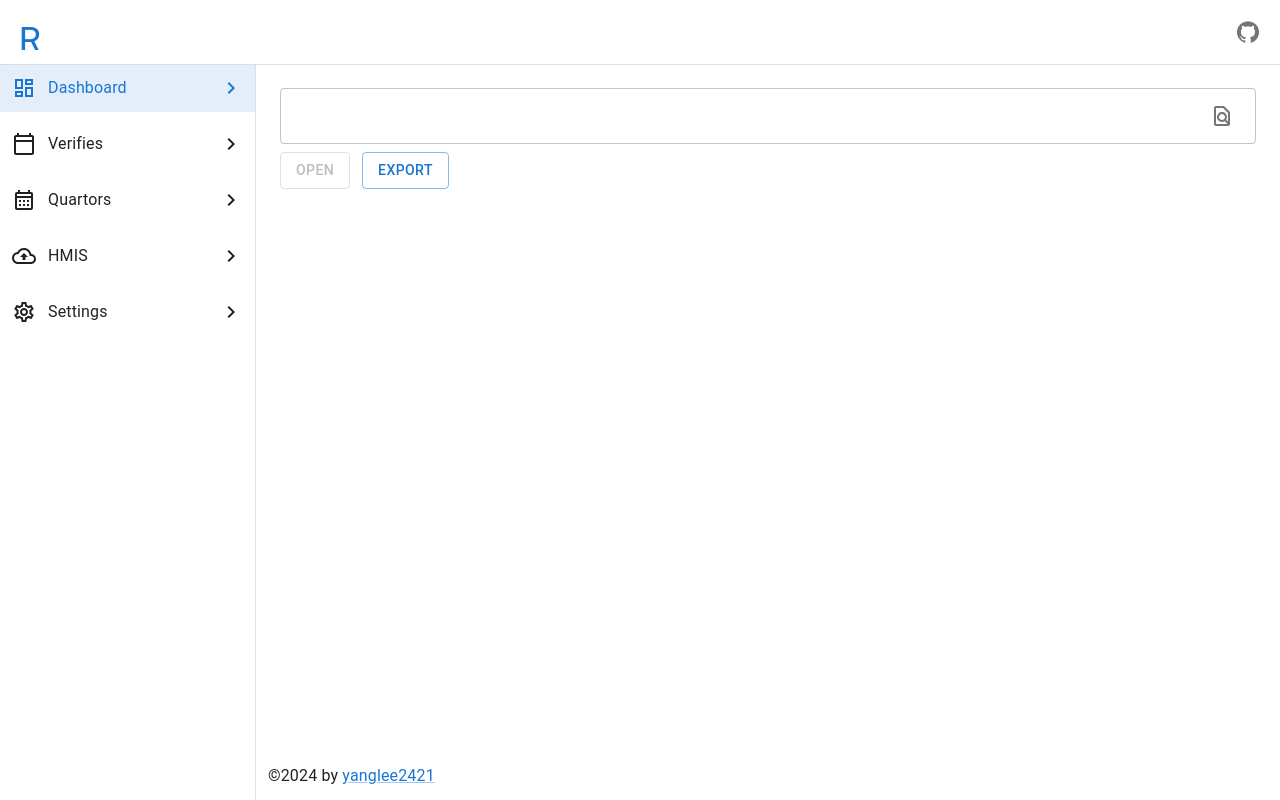
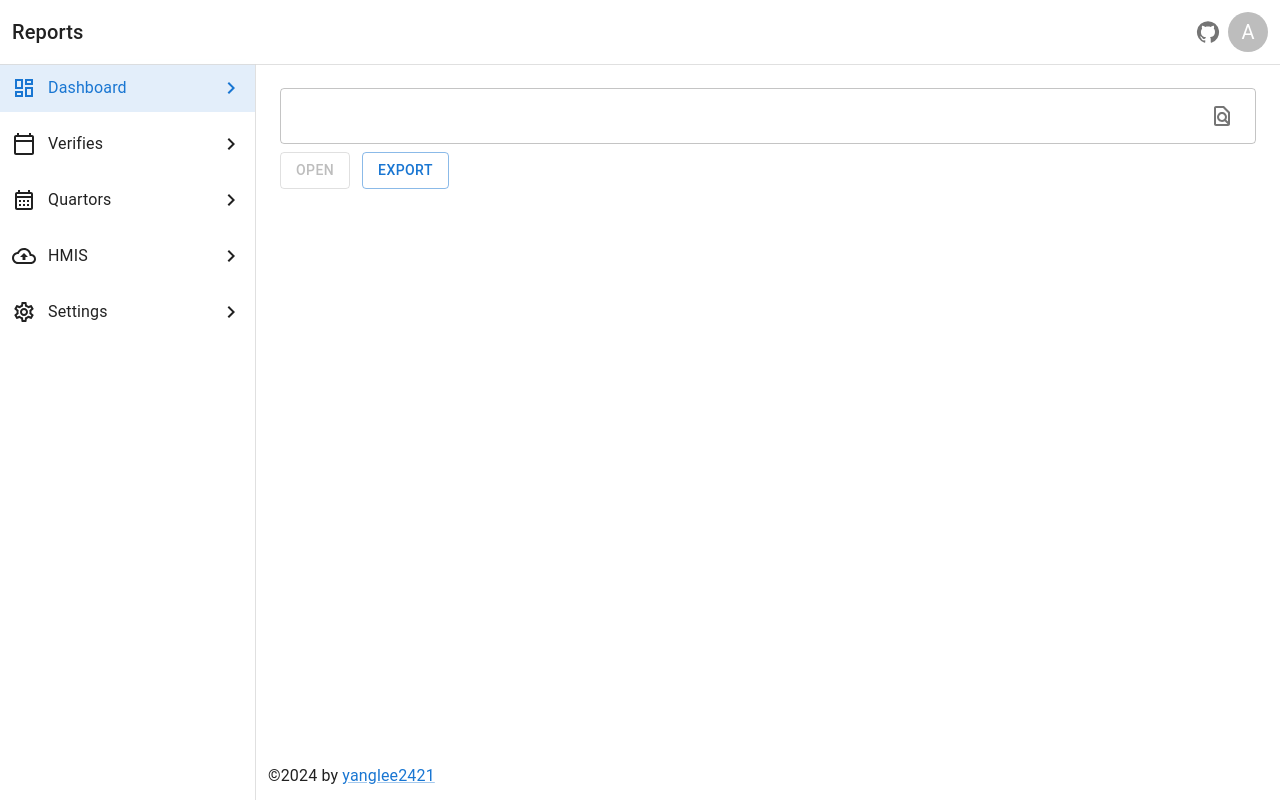
Before and after one commit to yanglee2421/electron-react, a React (Vite) app: page /#/zh/ in a window 1280 px wide. Built offline with nearby package versions, Linux system fonts and the light colour scheme; no server answers.

Commit message:
style: styling toolbar

```diff
--- a/src/components/layout/AuthLayout.tsx
+++ b/src/components/layout/AuthLayout.tsx
@@ -1,8 +1,8 @@
 import {
   alpha,
   AppBar,
+  Avatar,
   Box,
-  Icon,
   IconButton,
   Link,
   styled,
@@ -20,7 +20,7 @@ import {
   MenuOutlined,
   SettingsOutlined,
 } from "@mui/icons-material";
-import { Link as RouterLink, NavLink, useParams } from "react-router";
+import { NavLink, useParams } from "react-router";
 import React from "react";
 
 const github_url = import.meta.env.VITE_GITHUB_URL;
@@ -121,15 +121,15 @@ export const AuthLayout = (props: Props) => {
         })}
       >
         <Toolbar>
-          <Icon
-            component={RouterLink}
-            to="/"
-            fontSize="large"
-            color="primary"
-            sx={{ display: { xs: "none", sm: "block" } }}
+          <Typography
+            variant="h6"
+            sx={{
+              display: { xs: "none", sm: "flex" },
+              color: (t) => t.palette.text.primary,
+            }}
           >
-            R
-          </Icon>
+            Reports
+          </Typography>
           <IconButton
             onClick={() => update((p) => !p)}
             sx={{ display: { sm: "none" } }}
@@ -141,6 +141,9 @@ export const AuthLayout = (props: Props) => {
           <IconButton href={github_url} target={github_url}>
             <GitHub />
           </IconButton>
+          <Avatar variant="circular" sx={{ cursor: "pointer" }}>
+            A
+          </Avatar>
         </Toolbar>
       </AppBar>
       <Aside sx={{ maxInlineSize: showMenuInMobile ? "none" : 0 }}>
```
